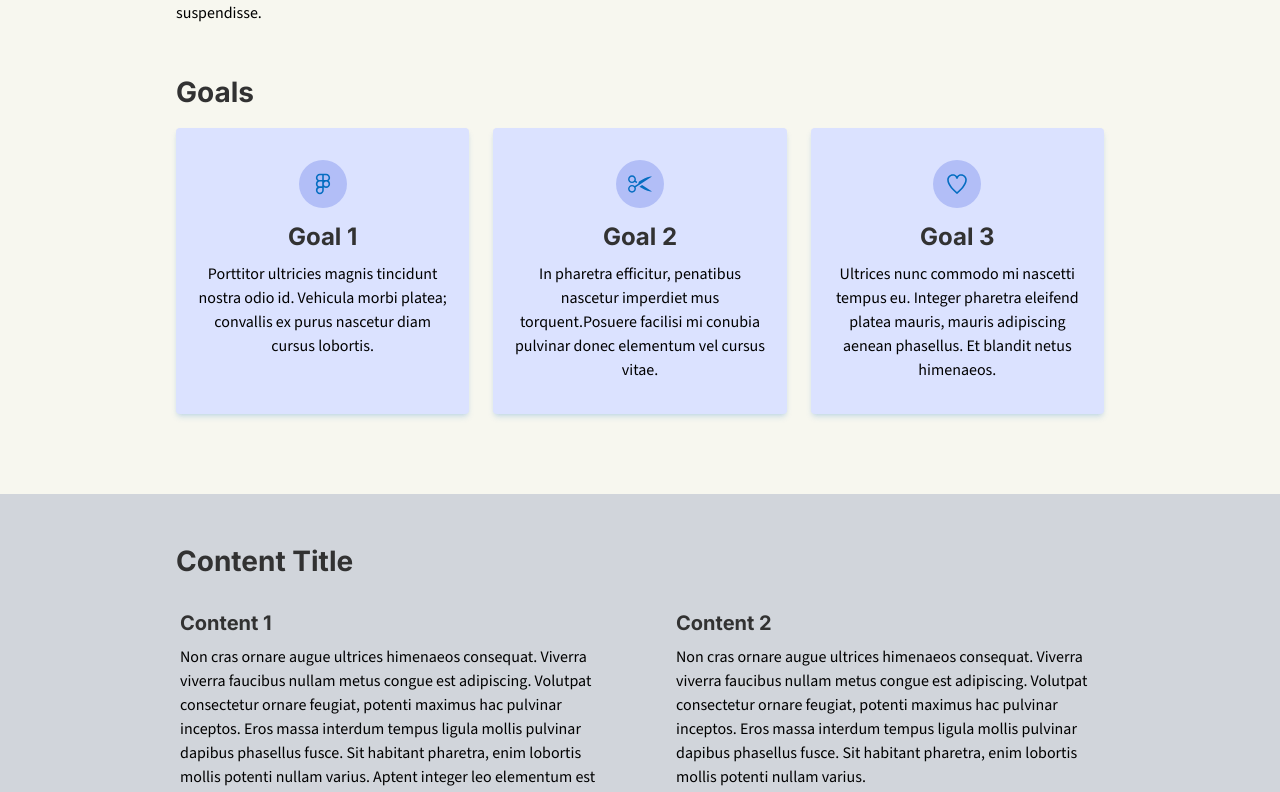
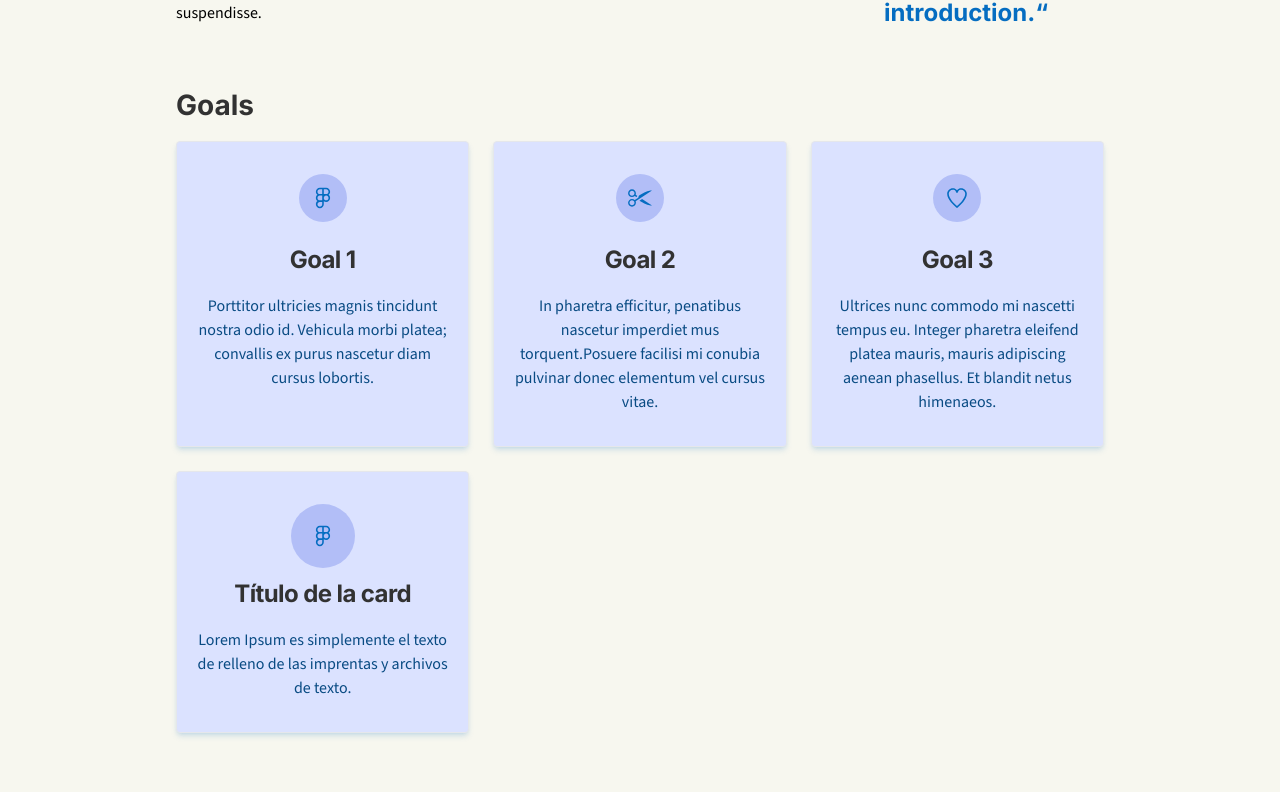
Before and after one commit to ging/boiler, a Next.js app: page /about in a window 1280 px wide. Shown: the part 398-1190 px from the top of the page. Built offline with nearby package versions, Linux system fonts and the light colour scheme.

Commit message:
customCards update

```diff
--- a/app/about/page.js
+++ b/app/about/page.js
@@ -4,10 +4,21 @@ import { useEffect, useState } from "react";
 import Link from "next/link";
 import { projects } from "@/constants/projects.js";
 import { useTranslation } from "react-i18next";
-import { FaceIcon, FigmaLogoIcon, HeartIcon, Pencil2Icon, ScissorsIcon } from "@radix-ui/react-icons";
+import {
+  FaceIcon,
+  FigmaLogoIcon,
+  HeartIcon,
+  Pencil2Icon,
+  ScissorsIcon,
+} from "@radix-ui/react-icons";
 import Heading from "@/components/ui/Heading";
 import { Button, ButtonVariants } from "@/components/ui/button";
-
+import {
+  CustomCard,
+  CardContent,
+  CardTitle,
+  CardDescription,
+} from "@/components/ui/customCard";
 
 export default function About() {
   // const [projects, setProjects] = useState(myprojectCards);
@@ -20,54 +31,67 @@ export default function About() {
 
   return (
     <div className={"projects page_" + currentLang}>
+      {/* INTRO */}
       <section className="parallax__layer standard_margin">
         <div className="flex flex-col">
-          <Heading level="h3" className="text-left">{t("about.Intro.sectionTitle")}</Heading>
+          <Heading level="h3" className="text-left">
+            {t("about.Intro.sectionTitle")}
+          </Heading>
           <div className="flex flex-col md:flex-row gap-4 lg:gap-12 items-start">
             <p className="basis-3/4">{t("about.Intro.sectionBody")}</p>
-            <Heading level="highlight" className="basis-1/4 font-semibold mt-4 md:mt-0 text-primary">
+            <Heading
+              level="highlight"
+              className="basis-1/4 font-semibold mt-4 md:mt-0 text-primary"
+            >
               {t("about.Intro.sectionHighlight")}
             </Heading>
           </div>
         </div>
       </section>
 
-
+      {/* CARDS */}
       <section className="standard_margin">
         <Heading level="h3" className="text-left ">
           {t("about.Goals.sectionTitle")}
         </Heading>
+
         <div className=" flex items-center sm:items-strech sm:justify-stretch flex-col sm:grid sm:grid-cols-3 gap-4 md:gap-6 mb-20">
-          <div className="h-full  w-full xs:w-3/4 sm:w-full bg-primary-200 shadow-md shadow-primary/15 rounded text-center padding_card_highlight">
 
+          <CustomCard className="h-full w-full flex flex-col justify-start gap-4 xs:w-3/4 sm:w-full  shadow-md shadow-primary/15 rounded text-center padding_card_highlight">
             <span className="mx-auto w-12 bg-primary-300 rounded-full content-center flex justify-center items-center mb-3">
-            <FigmaLogoIcon className="text-center p-3 justify-center h-12 w-12  text-primary" />
+              <FigmaLogoIcon className="text-center p-3 justify-center h-12 w-12  text-primary" />
             </span>
-            <div>
-              <Heading level="h4"> {t("about.Goals.Goal1.GoalTitle")}</Heading>
-              <p className=""> {t("about.Goals.Goal1.GoalBody")}</p>
-            </div>
-          </div>
-          <div className="h-full w-full xs:w-3/4 sm:w-full bg-primary-200  shadow-md shadow-primary/15 rounded text-center padding_card_highlight">
+            <CardTitle level="h4">{t("about.Goals.Goal1.GoalTitle")}</CardTitle>
+            <CardDescription>{t("about.Goals.Goal1.GoalBody")}</CardDescription>
+          </CustomCard>
 
+          <CustomCard className="h-full w-full flex flex-col justify-start gap-4 xs:w-3/4 sm:w-full  shadow-md shadow-primary/15 rounded text-center padding_card_highlight">
             <span className=" mx-auto w-12 bg-primary-300  rounded-full content-center flex justify-center items-center mb-3">
-            <ScissorsIcon className="text-center p-3 justify-center h-12 w-12 text-primary" />
+              <ScissorsIcon className="text-center p-3 justify-center h-12 w-12 text-primary" />
             </span>
-            <div>
-              <Heading level="h4"> {t("about.Goals.Goal2.GoalTitle")}</Heading>
-              <p className=""> {t("about.Goals.Goal2.GoalBody")}</p>
-            </div>
-          </div>
-          <div className="h-full w-full xs:w-3/4 sm:w-full bg-primary-200 shadow-md shadow-primary/15 rounded text-center padding_card_highlight">
+            <CardTitle level="h4">{t("about.Goals.Goal2.GoalTitle")}</CardTitle>
+            <CardDescription>{t("about.Goals.Goal2.GoalBody")}</CardDescription>
+          </CustomCard>
 
+          <CustomCard className="h-full w-full flex flex-col justify-start gap-4 xs:w-3/4 sm:w-full  shadow-md shadow-primary/15 rounded text-center padding_card_highlight">
             <span className="mx-auto w-12 bg-primary-300  rounded-full content-center flex justify-center items-center mb-3">
-            <HeartIcon className="text-center p-3 justify-center h-12 w-12 text-primary" />
+              <HeartIcon className="text-center p-3 justify-center h-12 w-12 text-primary" />
             </span>
-            <div>
-              <Heading level="h4"> {t("about.Goals.Goal3.GoalTitle")}</Heading>
-              <p className=""> {t("about.Goals.Goal3.GoalBody")}</p>
-            </div>
-          </div>
+            <CardTitle level="h4">{t("about.Goals.Goal3.GoalTitle")}</CardTitle>
+            <CardDescription>{t("about.Goals.Goal3.GoalBody")}</CardDescription>
+          </CustomCard>
+
+          <CustomCard className="h-full w-full flex flex-col justify-start gap-4 xs:w-3/4 sm:w-full  shadow-md shadow-primary/15 rounded text-center padding_card_highlight">
+            <span className="mx-auto w-16 aspect-square bg-primary-300 rounded-full content-center flex justify-center items-center">
+              <FigmaLogoIcon className="text-center p-3 justify-center h-12 w-12  text-primary" />
+            </span>
+            {/* <span className="divider_auto" /> */}
+            <CardTitle level="h4">Título de la card</CardTitle>
+            <CardDescription>
+              Lorem Ipsum es simplemente el texto de relleno de las imprentas y
+              archivos de texto.
+            </CardDescription>
+          </CustomCard>
         </div>
       </section>
 
@@ -77,7 +101,7 @@ export default function About() {
         </Heading>
         <div className="flex flex-col sm:flex-row subprojects_container gap-0 sm:gap-16">
           <div className="standard_margin-l pb-6 sm:pb-0 subproject text-ffdGreen-300 basis-6/12  border-2 sm:border-4 border-solid border-transparent border-t-ffdGreen-400">
-          <Heading level="h5" className="mb-1">
+            <Heading level="h5" className="mb-1">
               {t("about.Columns.Column1.Title")}
             </Heading>
             <h5> {t("about.Columns.Column1.Subtitle")}</h5>
@@ -91,7 +115,6 @@ export default function About() {
             >
               <Link rel="noopener noreferrer" target="_blank" href="#">
                 <span>{t("about.Columns.Column1.Button")}</span>
-
               </Link>
             </Button>
           </div>
@@ -102,13 +125,12 @@ export default function About() {
             </Heading>
             <h5> {t("about.Columns.Column2.Subtitle")}</h5>
             <p> {t("about.Columns.Column2.Body")} </p>
-              <Button
+            <Button
               variant="outline"
               className="action_button margin_top_button mt-5 "
             >
               <Link rel="noopener noreferrer" target="_blank" href="#">
                 <span>{t("about.Columns.Column2.Button")}</span>
-
               </Link>
             </Button>
           </div>
@@ -118,7 +140,9 @@ export default function About() {
       <section className="highlight-section">
         <div className="standard_padding">
           <div className="flex flex-col sm:gap-4 md:gap-4">
-            <Heading level="h3" className="text-left">{t("about.Impact.sectionTitle")}</Heading>
+            <Heading level="h3" className="text-left">
+              {t("about.Impact.sectionTitle")}
+            </Heading>
             <p className="sm:w-5/6">{t("about.Impact.sectionBody")}</p>
           </div>
         </div>
--- a/app/globals.css
+++ b/app/globals.css
@@ -3,7 +3,7 @@
 @tailwind utilities;
 
 * {
-  /*border: 1px solid salmon*/
+  /* border: 1px solid salmon */
 }
 
 /*TYPE*/
@@ -75,6 +75,13 @@ del filter cambia de bloque a inline*/
 .gap_grid-r {
     @apply gap-x-4 sm:gap-x-6 lg:gap-x-8 xl:gap-x-10
 }
+
+/* DIVIDERS */
+.divider_auto {
+  @apply h-full;
+}
+
+
 main {
   min-height: 85dvh;
 }
--- a/app/page.js
+++ b/app/page.js
@@ -10,8 +10,7 @@ import Heading from "@/components/ui/Heading";
 import Divider from "@/components/ui/divider";
 import Text from "@/components/ui/Text";
 import { ArrowRightIcon, EnvelopeOpenIcon } from "@radix-ui/react-icons";
-import Image from "@/components/ui/image-old";
-import Img from "@/components/ui/image";
+import Image from "@/components/ui/image";
 
 //Card
 import {
@@ -65,7 +64,7 @@ export default function Projects() {
             {t("front.action-button")} <ArrowRightIcon className=" h-4 w-4" />
           </Button>
         </BannerContent>
-        <Img
+        <Image
           src="placeholder.jpg"
           alt="Descripción de la imagen"
           fit="contain"
@@ -108,7 +107,7 @@ export default function Projects() {
             cardType="normal"
             className="text-center content-center border border-indigo-500 p-6 flex flex-col h-full justify-between"
           >
-            <Img
+            <Image
               isSvg={true}
               svgCode={`
                 <svg
--- a/components/ui/Heading.jsx
+++ b/components/ui/Heading.jsx
@@ -49,7 +49,7 @@ const Heading = ({ level = "h1", children, className }) => {
       "text-h4 2xl:text-xl mb-2 text-title": level === "h4",
       "text-h5 2xl:text-lg mb-2 text-title": level === "h5",
       "text-h6 uppercase mb-2 text-title": level === "h6",
-      "text-h5 2xl:text-lg mb-2 text-primary": level === "highlight"
+      "text-h4 2xl:text-lg mb-2 text-primary max-w-[45ch]": level === "highlight"
     },
     className
   ])
--- a/components/ui/customCard.jsx
+++ b/components/ui/customCard.jsx
@@ -10,13 +10,13 @@ import { cva } from "class-variance-authority";
 import { cn } from "@/lib/utils"
 import Heading from "@/components/ui/Heading"
 
-const customCard = React.forwardRef(({ className, ...props }, ref) => (
-  <div
+const CustomCard = React.forwardRef(({ className, ...props }, ref) => (
+  <article
     ref={ref}
-    className={cn("rounded-xl border bg-card text-card-foreground shadow", className)}
+    className={cn("rounded-xl border flex flex-col justify-center shadow bg-primary-200 text-primary-800", className)}
     {...props} />
 ))
-customCard.displayName = "customCard"
+CustomCard.displayName = "CustomCard"
 
 const CardHeader = React.forwardRef(({ className, ...props }, ref) => (
   <div
@@ -49,13 +49,13 @@ CardSubtitle.displayName = "CardSubtitle"
 const CardDescription = React.forwardRef(({ className, ...props }, ref) => (
   <p
     ref={ref}
-    className={cn("text-sm text-muted-foreground", className)}
+    className={cn("text-muted-foreground", className)}
     {...props} />
 ))
 CardDescription.displayName = "CardDescription"
 
 const CardContent = React.forwardRef(({ className, ...props }, ref) => (
-  <div ref={ref} className={cn("p-2 pt-2 h-full bg-secondary text-black", className)} {...props} />
+  <div ref={ref} className={cn("m-2 h-full ", className)} {...props} />
 ))
 CardContent.displayName = "CardContent"
 
@@ -67,4 +67,4 @@ const CardFooter = React.forwardRef(({ className, ...props }, ref) => (
 ))
 CardFooter.displayName = "CardFooter"
 
-export { customCard, CardHeader, CardFooter, CardTitle, CardSubtitle, CardDescription, CardContent }
+export { CustomCard, CardHeader, CardFooter, CardTitle, CardSubtitle, CardDescription, CardContent }
--- a/tailwind.config.js
+++ b/tailwind.config.js
@@ -44,8 +44,8 @@ module.exports = {
           400: "#97A7FF",
           300: "#b2bef7",
           200: "#DBE2FF",
-          // 100: "#EBF0FF",
-          // 50: "#F5F8FF",
+          100: "#e0effe",
+          50: "#f0f7ff",
           foreground: "#FFFFFF",
 
         },
```
Also changed, not shown: components/core/Cards.jsx (+10 -4 lines), components/ui/button.jsx (+3 -6 lines), components/ui/image-old.jsx (deleted, +0 -57 lines).
